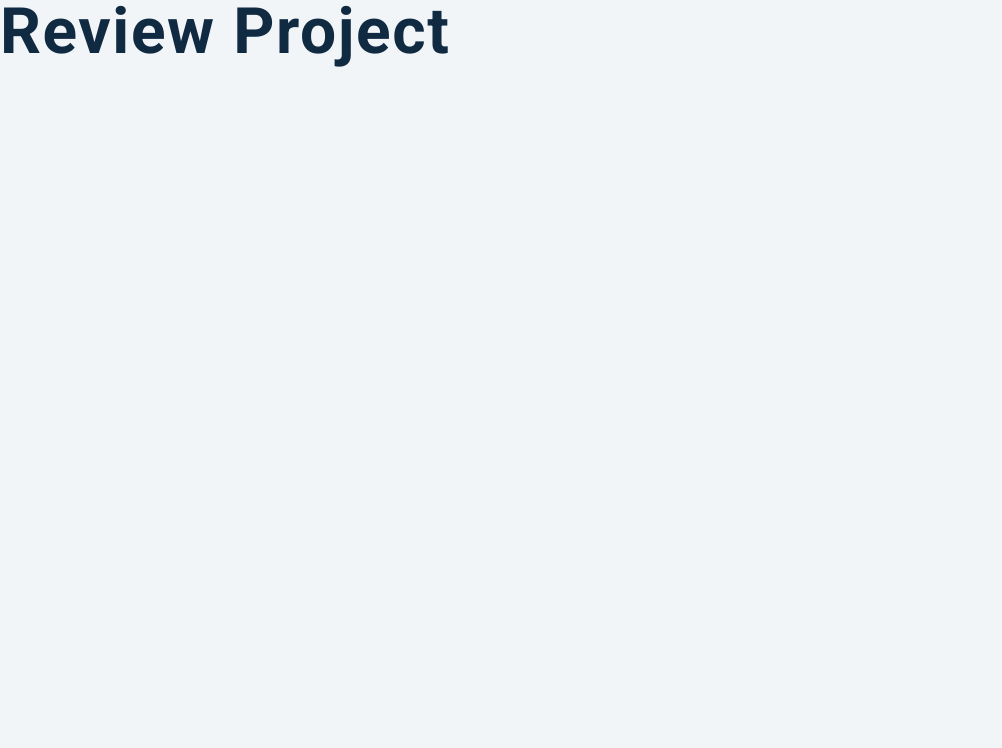
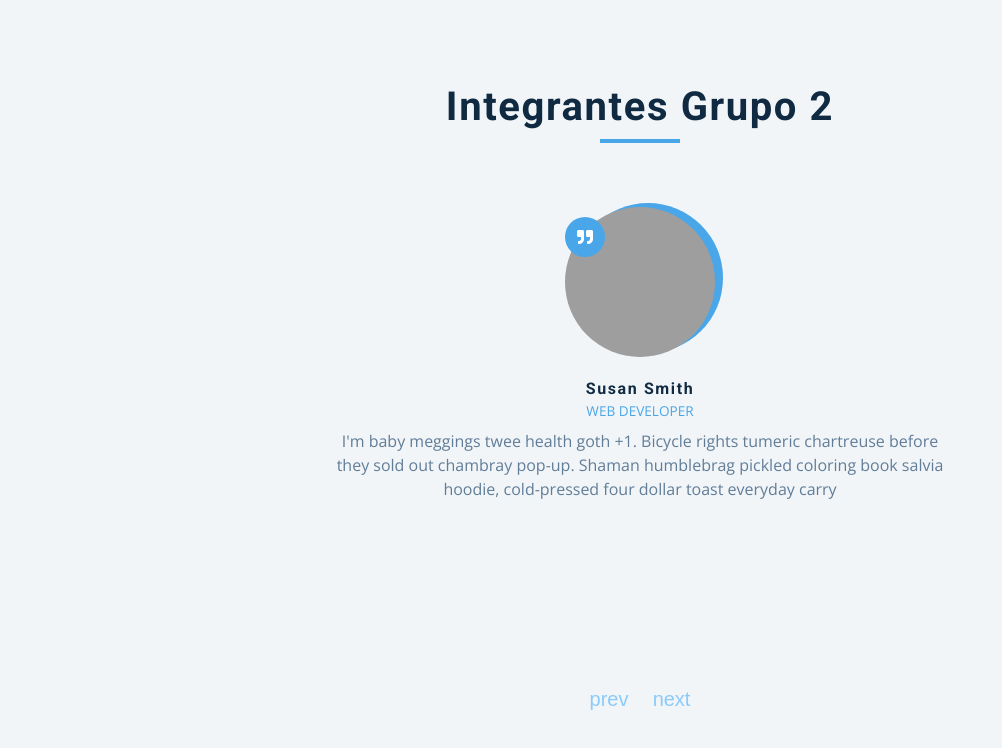
Before and after one commit to leonardolinsz/leonardolinsz.github.io, a plain HTML site: page index.html in a window 1280 px wide. Shown: the whole page, without its empty margins (0-1002 px from the left). Drawn offline with nearby package versions, Linux system fonts and the light colour scheme; grey boxes are pictures that could not be loaded.

Commit message:
finalizando o carrossel

```diff
--- a/css/style.css
+++ b/css/style.css
@@ -177,8 +177,7 @@ main {
   max-width: var(--fixed-width);
 }
 .review {
-  background: var(--clr-white);
-  padding: 1.5rem 2rem;
+  background: white;
   border-radius: var(--radius);
   box-shadow: var(--light-shadow);
   transition: var(--transition);
--- a/index.html
+++ b/index.html
@@ -8,11 +8,29 @@
       rel="stylesheet"
       href="https://cdnjs.cloudflare.com/ajax/libs/font-awesome/5.14.0/css/all.min.css"
     />
-
     <link rel="stylesheet" href="css/style.css" />
   </head>
   <body>
-    <h1>review project</h1>
+    <main>
+      <section class="container">
+        <div class="title">
+          <h2>Integrantes Grupo 2</h2>
+          <div class="underline"></div>
+        </div>
+        <acrticle class="review">
+          <div class="img-container">
+            <img src="" id="person-img"alt="">
+          </div>
+          <h4 id="author"></h4>
+          <p id="job"></p>
+          <p id="info"></p>
+        </acrticle>
+      </section>
+      <div>
+        <button class="prev-btn">prev</button>
+        <button class="next-btn">next</button>
+      </div>
+    </main>
     <script src="js/script.js"></script>
   </body>
 </html>
--- a/js/script.js
+++ b/js/script.js
@@ -12,20 +12,6 @@ const reviews = [
     job: 'web designer',
     img: 'https://www.course-api.com/images/people/person-2.jpeg',
     text: 'Helvetica artisan kinfolk thundercats lumbersexual blue bottle. Disrupt glossier gastropub deep v vice franzen hell of brooklyn twee enamel pin fashion axe.photo booth jean shorts artisan narwhal.',
-  },
-  {
-    id: 3,
-    name: 'peter jones',
-    job: 'intern',
-    img: 'https://www.course-api.com/images/people/person-4.jpeg',
-    text: 'Sriracha literally flexitarian irony, vape marfa unicorn. Glossier tattooed 8-bit, fixie waistcoat offal activated charcoal slow-carb marfa hell of pabst raclette post-ironic jianbing swag.',
-  },
-  {
-    id: 4,
-    name: 'bill anderson',
-    job: 'the boss',
-    img: 'https://www.course-api.com/images/people/person-3.jpeg',
-    text: 'Edison bulb put a bird on it humblebrag, marfa pok pok heirloom fashion axe cray stumptown venmo actually seitan. VHS farm-to-table schlitz, edison bulb pop-up 3 wolf moon tote bag street art shabby chic. ',
   },
 ];
 // select items
```
